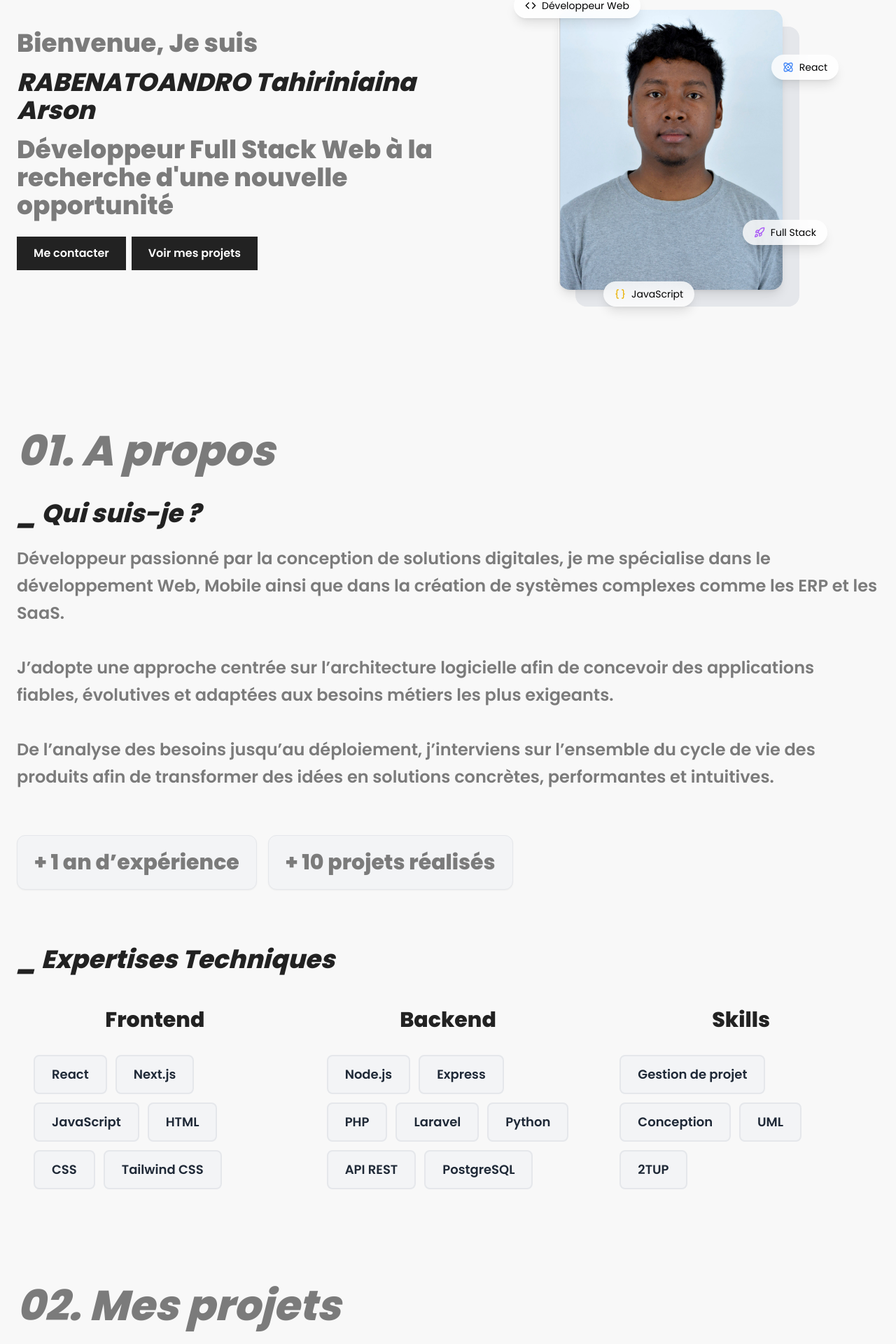
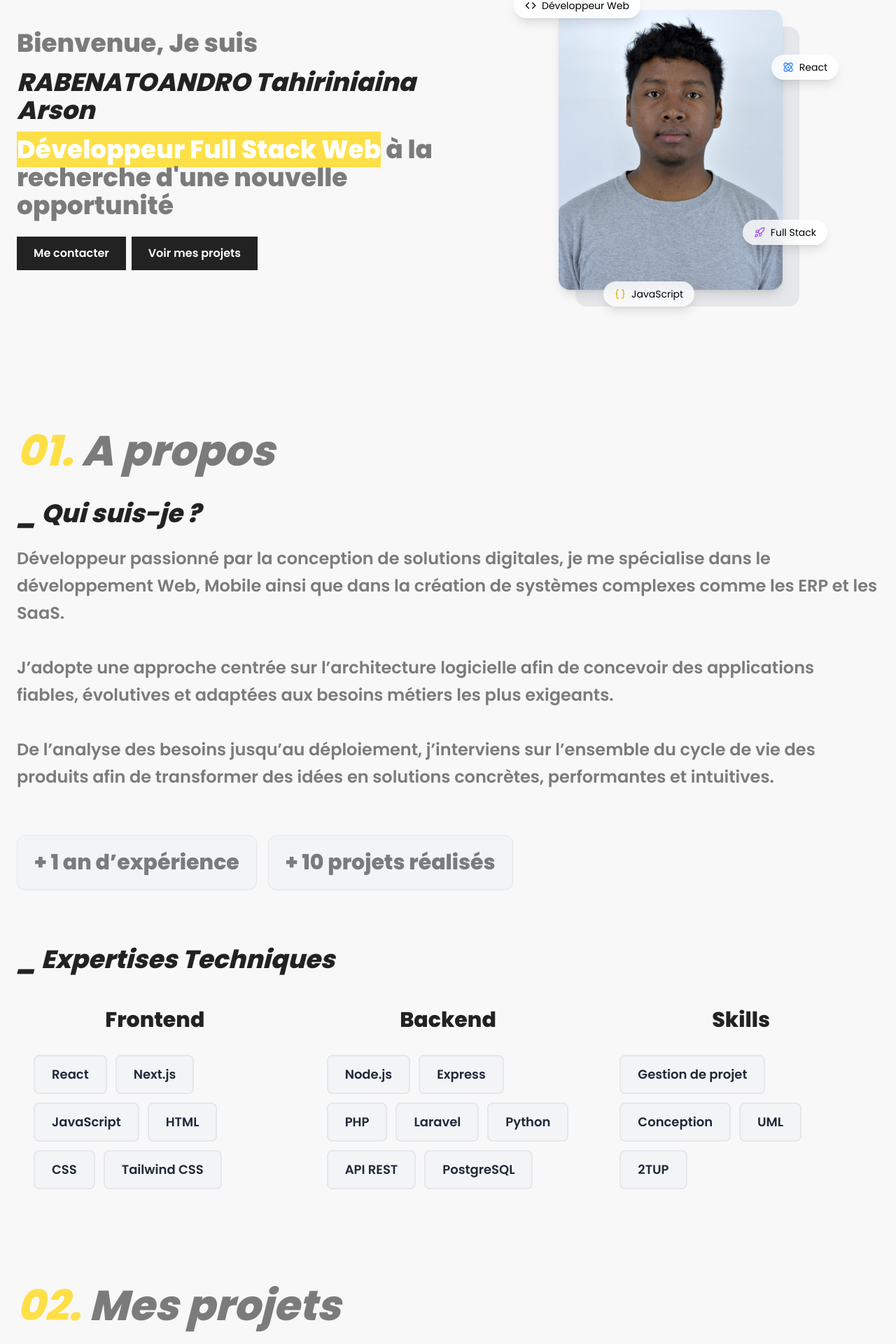
Before and after one commit to Tahiry2003/Portfolio_Tahiriniaina, a React (Vite) app: page / in a window 1280 px wide. Shown: the part 186-2106 px from the top of the page at 70% size. Built offline with nearby package versions, Linux system fonts and the light colour scheme.

Commit message:
petit ajustement

```diff
--- a/src/sections/About.jsx
+++ b/src/sections/About.jsx
@@ -4,7 +4,7 @@ function About() {
       <div className="max-w-7xl mx-auto w-full px-6">
 
         <h1 className="text-6xl font-bold text-secondary italic mb-10">
-          01. A propos
+          <span className="text-yellow-300">01.</span> A propos
         </h1>
 
         <div className="w-full">
--- a/src/sections/Contact.jsx
+++ b/src/sections/Contact.jsx
@@ -3,7 +3,7 @@ function Contact() {
     <section id="contact" className="min-h-screen scroll-mt-28">
       <div className="max-w-7xl mx-auto w-full px-6">
         <h1 className="text-6xl font-bold text-secondary italic mb-10">
-          02. Contacter moi
+          <span className="text-yellow-300">03.</span> Contacter moi
         </h1>
       </div>
     </section>
--- a/src/sections/Hero.jsx
+++ b/src/sections/Hero.jsx
@@ -15,7 +15,7 @@ function Hero() {
             </span>
 
             <span className="block">
-              Développeur Full Stack Web à la recherche d'une nouvelle opportunité
+              <strong className="bg-yellow-300 text-white">Développeur Full Stack Web</strong> à la recherche d'une nouvelle opportunité
             </span>
           </h1>
 
--- a/src/sections/Projects.jsx
+++ b/src/sections/Projects.jsx
@@ -3,7 +3,7 @@ function Projects() {
     <section id="projects" className="min-h-screen scroll-mt-28 mb-28">
       <div className="max-w-7xl mx-auto w-full px-6">
         <h1 className="text-6xl font-bold text-secondary italic mb-10">
-          02. Mes projets
+          <span className="text-yellow-300">02.</span> Mes projets
         </h1>
       </div>
     </section>
```
Also changed, not shown: src/data/photo.JPG.
